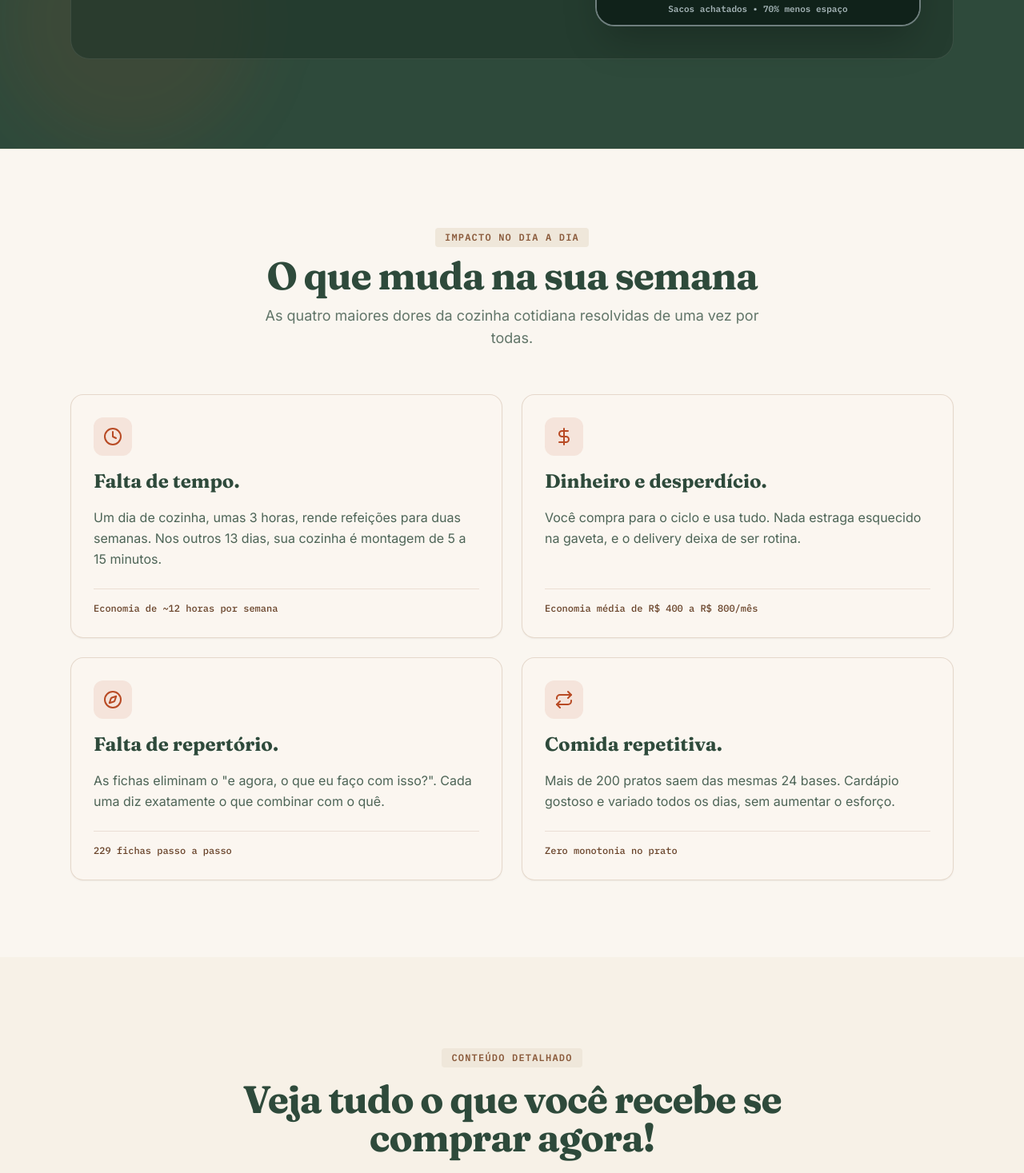
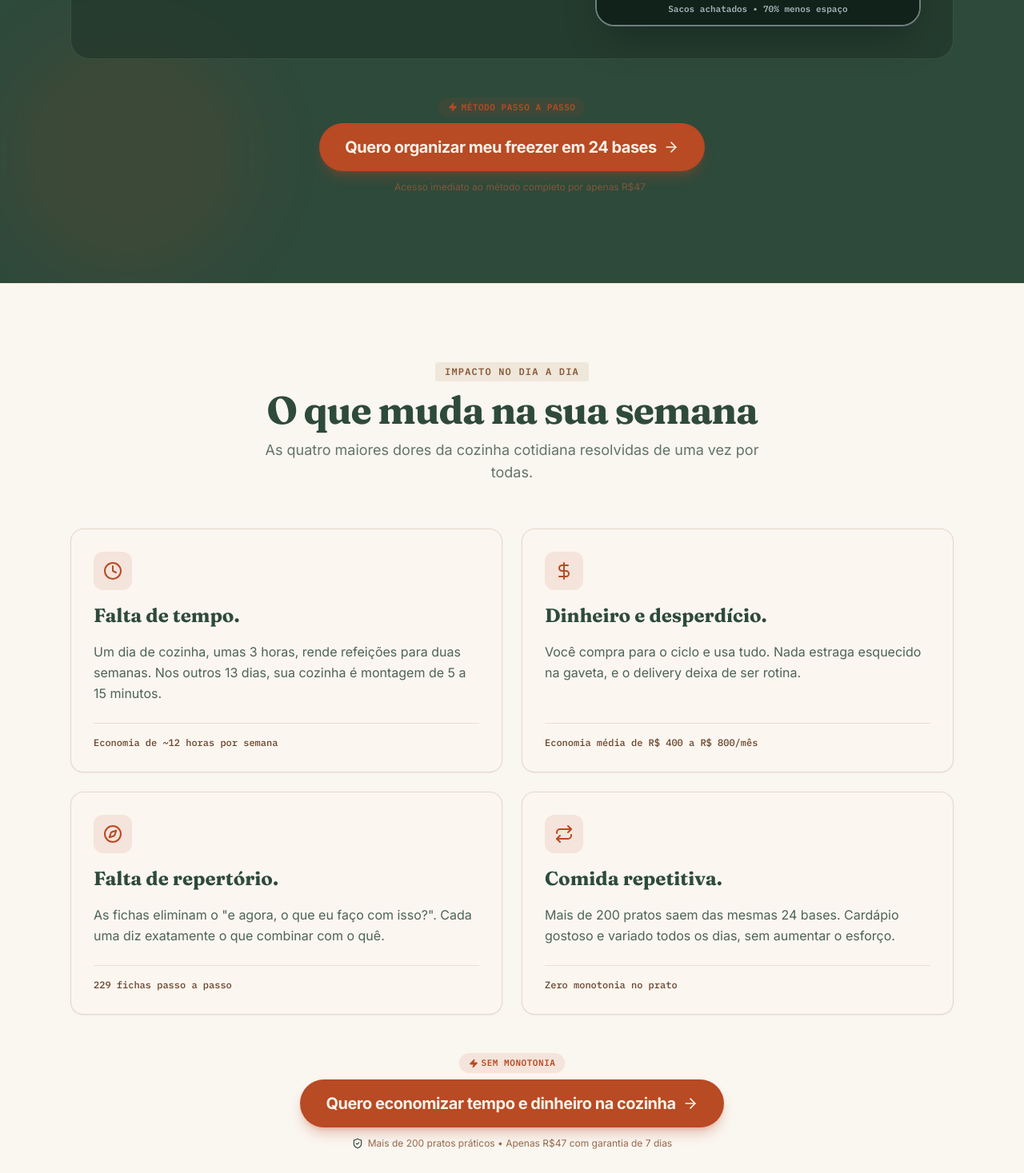
Before and after one commit to luizalucchesi/lp-sprint-refeicoes-em-capsula, a React (Vite) app: page / in a window 1280 px wide. Shown: the part 2580-4047 px from the top of the page at 80% size. Built offline with nearby package versions, Linux system fonts and the light colour scheme; no server answers; a web font is replaced by a local one.

Commit message:
Inserir botões de compra estratégicos com tracking canônico e microcopy persuasiva

```diff
--- a/src/components/landing/SecaoAVirada.tsx
+++ b/src/components/landing/SecaoAVirada.tsx
@@ -1,6 +1,7 @@
 import React from 'react'
 import { Snowflake, ChefHat, CheckSquare } from 'lucide-react'
 import { FreezerShelfIllustration } from './FreezerShelfIllustration'
+import { CtaButton } from './CtaButton'
 
 export const SecaoAVirada: React.FC = () => {
   return (
@@ -140,6 +141,17 @@ export const SecaoAVirada: React.FC = () => {
             <FreezerShelfIllustration />
           </div>
         </div>
+
+        {/* CTA estratégico pós-etapas e freezer */}
+        <div className="mt-12 flex justify-center">
+          <CtaButton
+            text="Quero organizar meu freezer em 24 bases"
+            subtext="Acesso imediato ao método completo por apenas R$47"
+            variant="primary"
+            showBadge
+            badgeText="Método Passo a Passo"
+          />
+        </div>
       </div>
     </section>
   )
--- a/src/components/landing/SecaoFaq.tsx
+++ b/src/components/landing/SecaoFaq.tsx
@@ -1,5 +1,6 @@
 import React, { useState } from 'react'
 import { Plus, Minus, HelpCircle } from 'lucide-react'
+import { CtaButton } from './CtaButton'
 
 interface FaqItem {
   pergunta: string
@@ -119,6 +120,24 @@ export const SecaoFaq: React.FC = () => {
             )
           })}
         </div>
+
+        {/* CTA estratégico após FAQ para quem tirou todas as dúvidas */}
+        <div className="mt-14 flex flex-col items-center justify-center text-center p-8 bg-cream-100 rounded-3xl border border-caramel/25 shadow-sm">
+          <p className="font-serif text-2xl sm:text-3xl font-bold text-forest mb-2">
+            Ainda com alguma dúvida?
+          </p>
+          <p className="text-forest/80 text-sm sm:text-base font-sans max-w-lg mb-6">
+            Lembre-se: você tem 7 dias de garantia incondicional para experimentar o método sem
+            nenhum risco.
+          </p>
+          <CtaButton
+            text="Garantir meu acesso agora por R$47"
+            subtext="Acesso imediato • 4 bônus inclusos • Garantia de 7 dias"
+            variant="primary"
+            showBadge
+            badgeText="Sem Risco"
+          />
+        </div>
       </div>
     </section>
   )
--- a/src/components/landing/SecaoGarantia.tsx
+++ b/src/components/landing/SecaoGarantia.tsx
@@ -28,7 +28,9 @@ export const SecaoGarantia: React.FC = () => {
           <div className="flex flex-col sm:flex-row items-center justify-center gap-4">
             <CtaButton
               text="Quero testar por 7 dias sem risco"
-              variant="secondary"
+              variant="primary"
+              showBadge
+              badgeText="100% Seguro"
               subtext="Reembolso simplificado em 1 clique pela Kiwify"
             />
           </div>
--- a/src/components/landing/SecaoOQueMuda.tsx
+++ b/src/components/landing/SecaoOQueMuda.tsx
@@ -1,5 +1,6 @@
 import React from 'react'
 import { Clock, DollarSign, Compass, Repeat } from 'lucide-react'
+import { CtaButton } from './CtaButton'
 
 export const SecaoOQueMuda: React.FC = () => {
   const mudancas = [
@@ -69,6 +70,17 @@ export const SecaoOQueMuda: React.FC = () => {
             )
           })}
         </div>
+
+        {/* CTA estratégico após benefícios/mudanças de rotina */}
+        <div className="mt-12 flex justify-center">
+          <CtaButton
+            text="Quero economizar tempo e dinheiro na cozinha"
+            subtext="Mais de 200 pratos práticos • Apenas R$47 com garantia de 7 dias"
+            variant="primary"
+            showBadge
+            badgeText="Sem Monotonia"
+          />
+        </div>
       </div>
     </section>
   )
--- a/src/components/landing/SecaoOs4Bonus.tsx
+++ b/src/components/landing/SecaoOs4Bonus.tsx
@@ -10,6 +10,7 @@ import {
   tabelaMacrosBonus3,
   freezerBonus1,
 } from '@/assets/mockupImages'
+import { CtaButton } from './CtaButton'
 
 export const SecaoOs4Bonus: React.FC = () => {
   const bonusList = [
@@ -211,6 +212,17 @@ export const SecaoOs4Bonus: React.FC = () => {
             )
           })}
         </div>
+
+        {/* CTA estratégico pós-bônus exclusivos */}
+        <div className="mt-14 flex flex-col items-center justify-center text-center">
+          <CtaButton
+            text="Garantir meu acesso com os 4 bônus grátis"
+            subtext="De R$157 por apenas R$47 • Oferta exclusiva desta página"
+            variant="primary"
+            showBadge
+            badgeText="Economia de R$110"
+          />
+        </div>
       </div>
     </section>
   )
--- a/src/lib/pocketbase/schema.json
+++ b/src/lib/pocketbase/schema.json
@@ -1,5 +1,5 @@
 {
-  "generatedAt": "2026-10-27T22:43:20.473Z",
+  "generatedAt": "2026-10-27T23:02:52.664Z",
   "collections": [
     {
       "name": "users",
```
Also changed, not shown: .skip.config.json.
